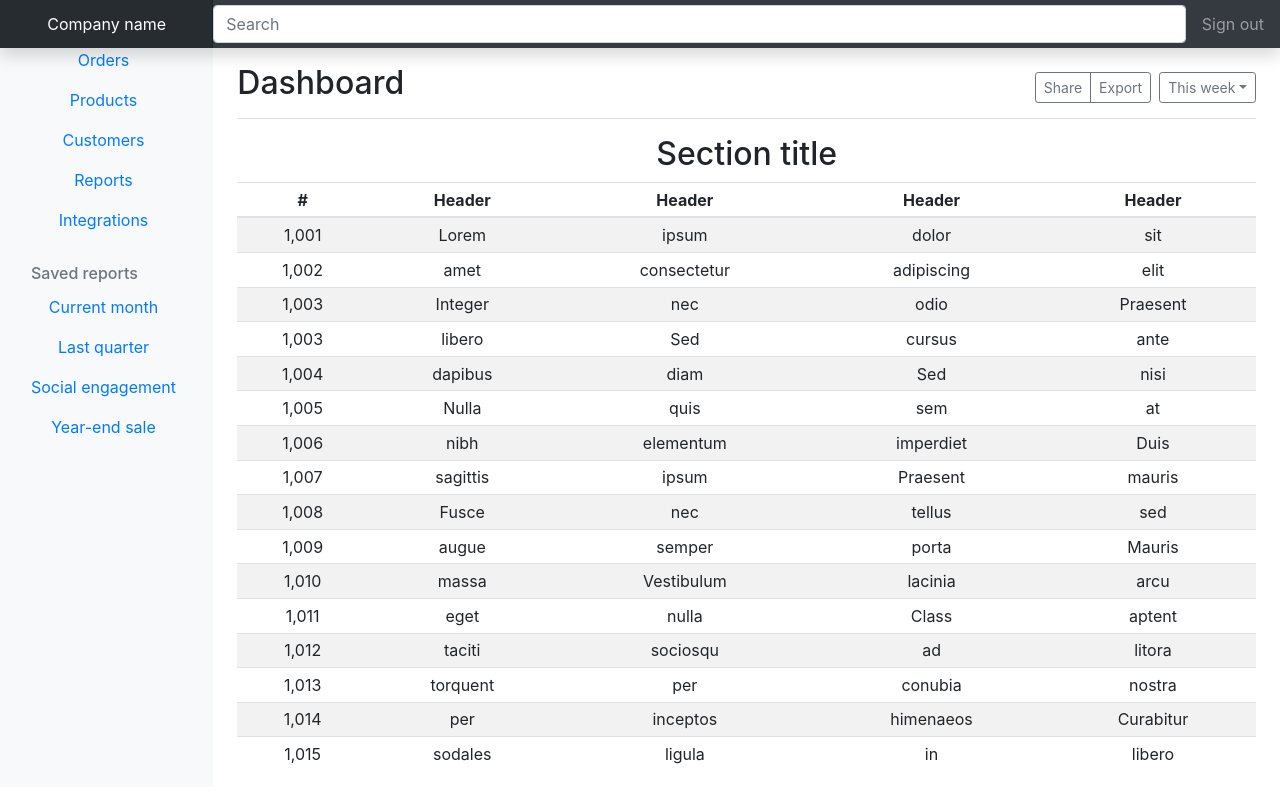
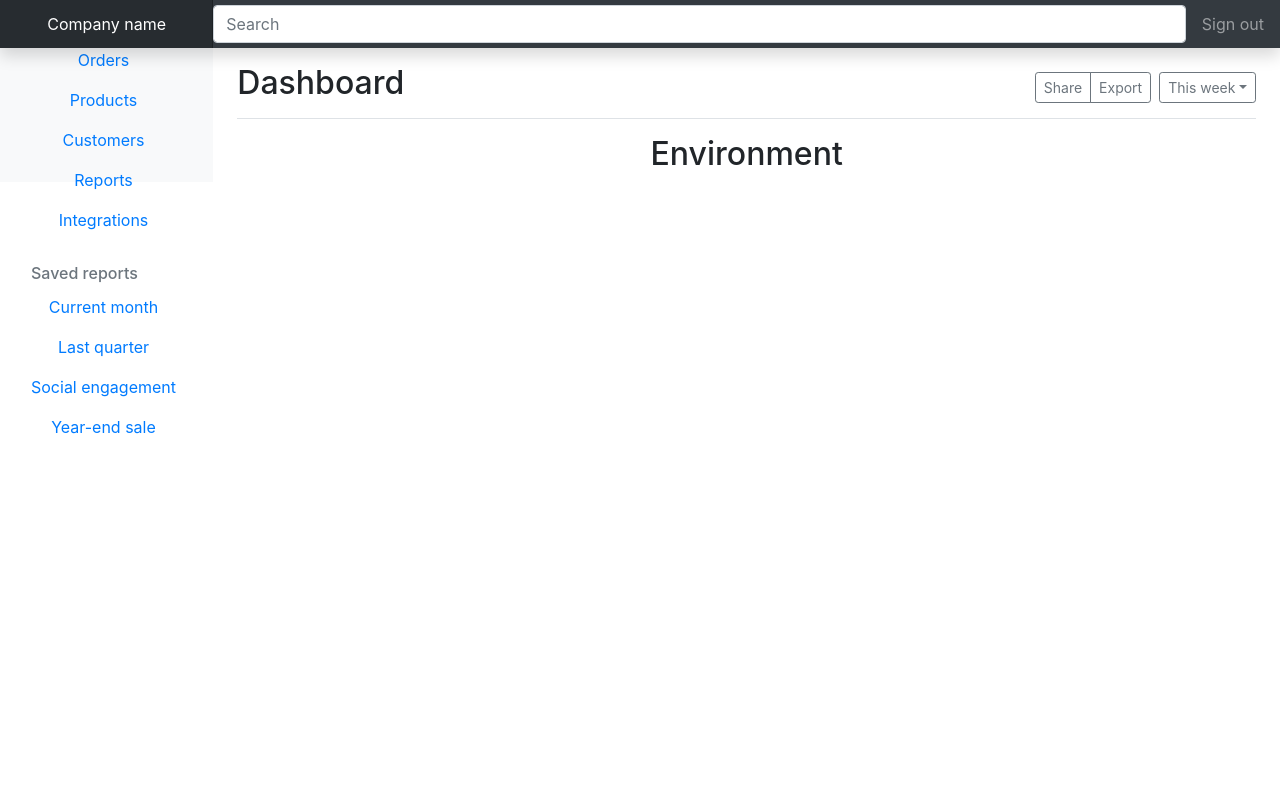
Before and after one commit to samsquire/mazzle-gui, a React (Create React App) app: page / in a window 1280 px wide. Built offline with nearby package versions, Linux system fonts and the light colour scheme.

Commit message:
autocommit experimenting with detections

```diff
--- a/src/App.js
+++ b/src/App.js
@@ -170,133 +170,9 @@ function App() {
 
 
 
-          <h2>Section title</h2>
+          <h2>Environment</h2>
           <div class="table-responsive">
-            <table class="table table-striped table-sm">
-              <thead>
-                <tr>
-                  <th>#</th>
-                  <th>Header</th>
-                  <th>Header</th>
-                  <th>Header</th>
-                  <th>Header</th>
-                </tr>
-              </thead>
-              <tbody>
-                <tr>
-                  <td>1,001</td>
-                  <td>Lorem</td>
-                  <td>ipsum</td>
-                  <td>dolor</td>
-                  <td>sit</td>
-                </tr>
-                <tr>
-                  <td>1,002</td>
-                  <td>amet</td>
-                  <td>consectetur</td>
-                  <td>adipiscing</td>
-                  <td>elit</td>
-                </tr>
-                <tr>
-                  <td>1,003</td>
-                  <td>Integer</td>
-                  <td>nec</td>
-                  <td>odio</td>
-                  <td>Praesent</td>
-                </tr>
-                <tr>
-                  <td>1,003</td>
-                  <td>libero</td>
-                  <td>Sed</td>
-                  <td>cursus</td>
-                  <td>ante</td>
-                </tr>
-                <tr>
-                  <td>1,004</td>
-                  <td>dapibus</td>
-                  <td>diam</td>
-                  <td>Sed</td>
-                  <td>nisi</td>
-                </tr>
-                <tr>
-                  <td>1,005</td>
-                  <td>Nulla</td>
-                  <td>quis</td>
-                  <td>sem</td>
-                  <td>at</td>
-                </tr>
-                <tr>
-                  <td>1,006</td>
-                  <td>nibh</td>
-                  <td>elementum</td>
-                  <td>imperdiet</td>
-                  <td>Duis</td>
-                </tr>
-                <tr>
-                  <td>1,007</td>
-                  <td>sagittis</td>
-                  <td>ipsum</td>
-                  <td>Praesent</td>
-                  <td>mauris</td>
-                </tr>
-                <tr>
-                  <td>1,008</td>
-                  <td>Fusce</td>
-                  <td>nec</td>
-                  <td>tellus</td>
-                  <td>sed</td>
-                </tr>
-                <tr>
-                  <td>1,009</td>
-                  <td>augue</td>
-                  <td>semper</td>
-                  <td>porta</td>
-                  <td>Mauris</td>
-                </tr>
-                <tr>
-                  <td>1,010</td>
-                  <td>massa</td>
-                  <td>Vestibulum</td>
-                  <td>lacinia</td>
-                  <td>arcu</td>
-                </tr>
-                <tr>
-                  <td>1,011</td>
-                  <td>eget</td>
-                  <td>nulla</td>
-                  <td>Class</td>
-                  <td>aptent</td>
-                </tr>
-                <tr>
-                  <td>1,012</td>
-                  <td>taciti</td>
-                  <td>sociosqu</td>
-                  <td>ad</td>
-                  <td>litora</td>
-                </tr>
-                <tr>
-                  <td>1,013</td>
-                  <td>torquent</td>
-                  <td>per</td>
-                  <td>conubia</td>
-                  <td>nostra</td>
-                </tr>
-                <tr>
-                  <td>1,014</td>
-                  <td>per</td>
-                  <td>inceptos</td>
-                  <td>himenaeos</td>
-                  <td>Curabitur</td>
-                </tr>
-                <tr>
-                  <td>1,015</td>
-                  <td>sodales</td>
-                  <td>ligula</td>
-                  <td>in</td>
-                  <td>libero</td>
-                </tr>
-              </tbody>
-            </table>
+
           </div>
         </main>
       </div>
```
